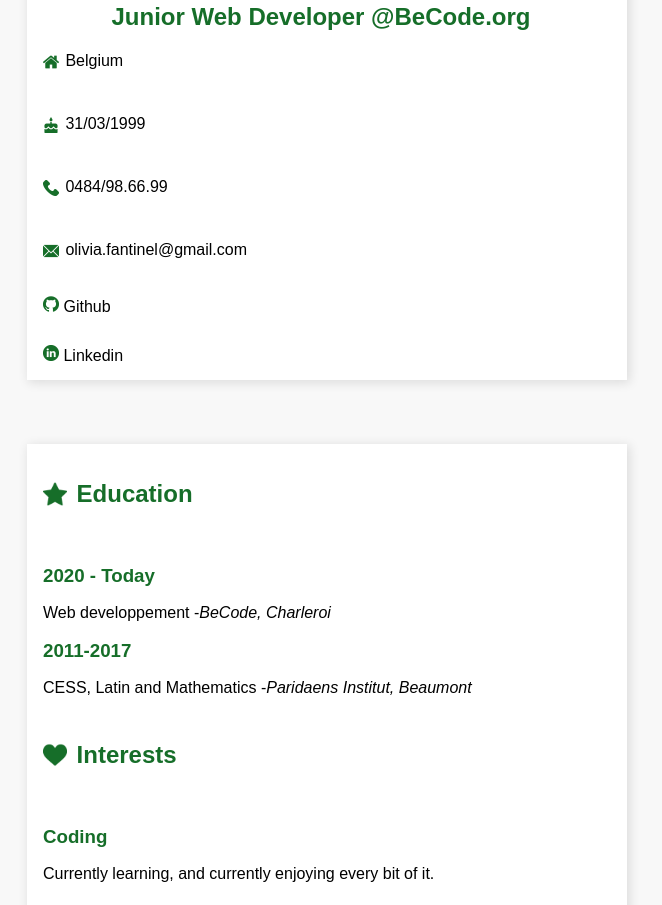
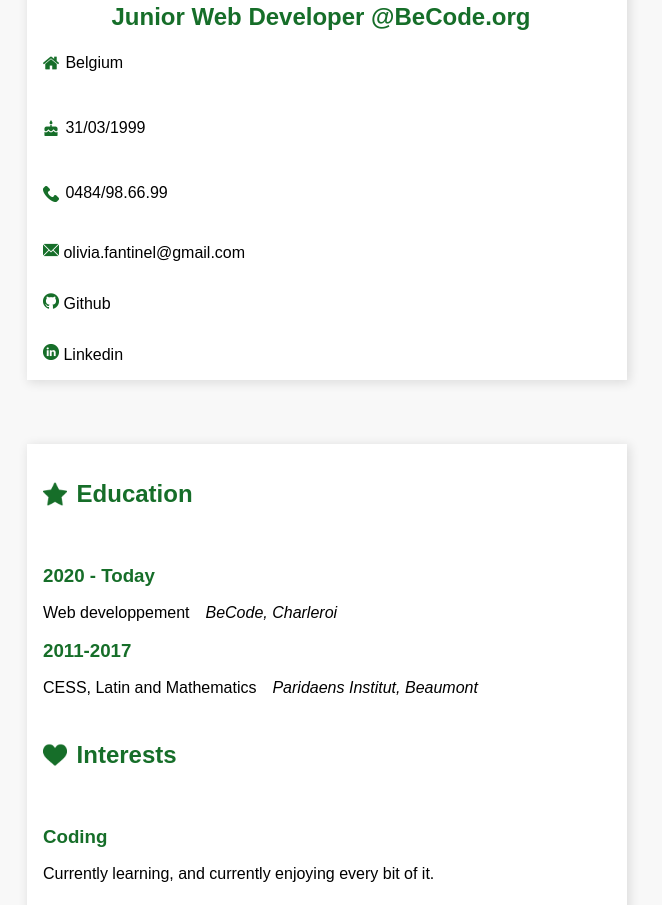
Before and after one commit to tanoshiibot/mon-cv, a website: page index.html in a window 1280 px wide. Shown: the part 524-1429 px from the top of the page, without its empty margins (313-975 px from the left). Drawn offline with nearby package versions, Linux system fonts and the light colour scheme.

Commit message:
rajout d'un lien vers le mail

```diff
--- a/index.html
+++ b/index.html
@@ -33,7 +33,7 @@
                     <p><img src="./ressources/phone.png" alt="Phone Icon">  0484/98.66.99</p>
                 </li>
                 <li>
-                    <p><img src="./ressources/email.png" alt="Email Icon">  olivia.fantinel@gmail.com</p>
+                    <a href="mailto:olivia.fantinel@gmail.com" target="_blank"><img src="./ressources/email.png" alt="Email Icon">  olivia.fantinel@gmail.com</a>
                 </li>
                 <li>
                     <a href="https://github.com/tanoshiibot" target="_blank"><img src="./ressources/github.png" alt="Github Icon">  Github</a>
@@ -51,11 +51,11 @@
             <ul>
                 <li>
                     <h3 class="green" >2020 - Today</h3>
-                    <p>Web developpement - <i>BeCode, Charleroi</i></p>
+                    <p>Web developpement <i>BeCode, Charleroi</i></p>
                 </li>
                 <li>
                     <h3 class="green">2011-2017</h3>
-                    <p>CESS, Latin and Mathematics - <i>Paridaens Institut, Beaumont</i></p>
+                    <p>CESS, Latin and Mathematics <i>Paridaens Institut, Beaumont</i></p>
                 </li>
             </ul>
         </main>
--- a/style.css
+++ b/style.css
@@ -83,6 +83,10 @@ h3{
     padding: 2em 0 2em 0;
 }
 
+i{
+    padding: 0 0 0 1em;
+}
+
 p img{
     padding: 0 0.4em 0 0;
 }
```
